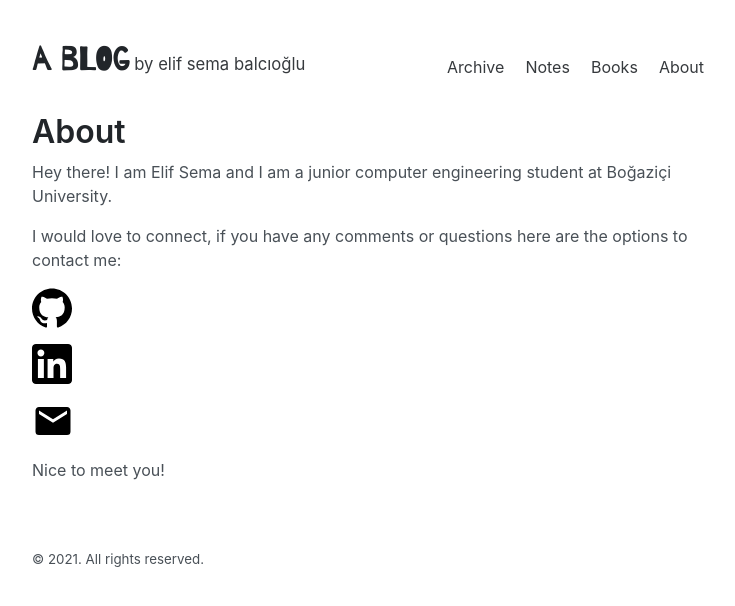
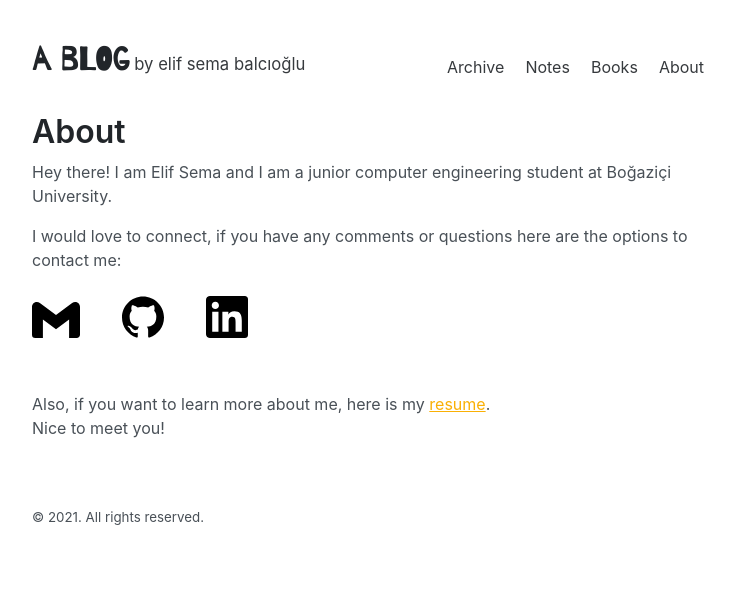
Before and after one commit to fileames/fileames.github.io, a Jekyll site: the page built from about.md, in a window 1280 px wide. Shown: the top 606 px of the page, without its empty margins (272-1007 px from the left). Built offline with Jekyll 4.4.1, drawn with Linux system fonts in a browser that asks for light colours.

Commit message:
about updated

```diff
--- a/about.md
+++ b/about.md
@@ -8,7 +8,8 @@ title: About
 Hey there! I am Elif Sema and I am a junior computer engineering student at Boğaziçi University.
 
 I would love to connect, if you have any comments or questions here are the options to contact me:
-<p>
-<a href="https://github.com/fileames" target="_blank"><img src="/assets/social/github.svg" alt="github" width="40" /></a><a href="https://www.linkedin.com/in/elif-sema-balc%C4%B1o%C4%9Flu-70a712146/" target="_blank"><img src="/assets/social/linkedin.svg" alt="github" width="40" /></a><a href="mailto:elifsemabalcioglu@gmail.com" target="_blank"> <img src="/assets/social/email.svg" alt="linkedin" width="42"/></a></p>
-
+<br />
+[![email](/assets/social/gmail.svg){: style="float: left;padding-right:12px;margin-right:30px;";  height="9%" width="9%"}](mailto:elifsemabalcioglu@gmail.com)[![github](/assets/social/github.svg){: style="float: left;padding-right:12px;margin-right:30px;";  height="8%" width="8%"}](https://github.com/fileames){:target="_blank"}
+[![linkedin](/assets/social/linkedin.svg){: style="float: left;padding-right:12px;";  height="8%" width="8%"}](https://www.linkedin.com/in/elif-sema-balc%C4%B1o%C4%9Flu-70a712146/){:target="_blank"}<br /><br /><br /><br />
+Also, if you want to learn more about me, here is my [resume](https://drive.google.com/file/d/1fs2fGq2r3dWUABIZTXKccBCuvDVHjQkL/view?usp=sharing){:target="_blank"}.
 Nice to meet you!
```
Also changed, not shown: _config.yml (line endings or trailing spaces), assets/social/gmail.svg (added).
